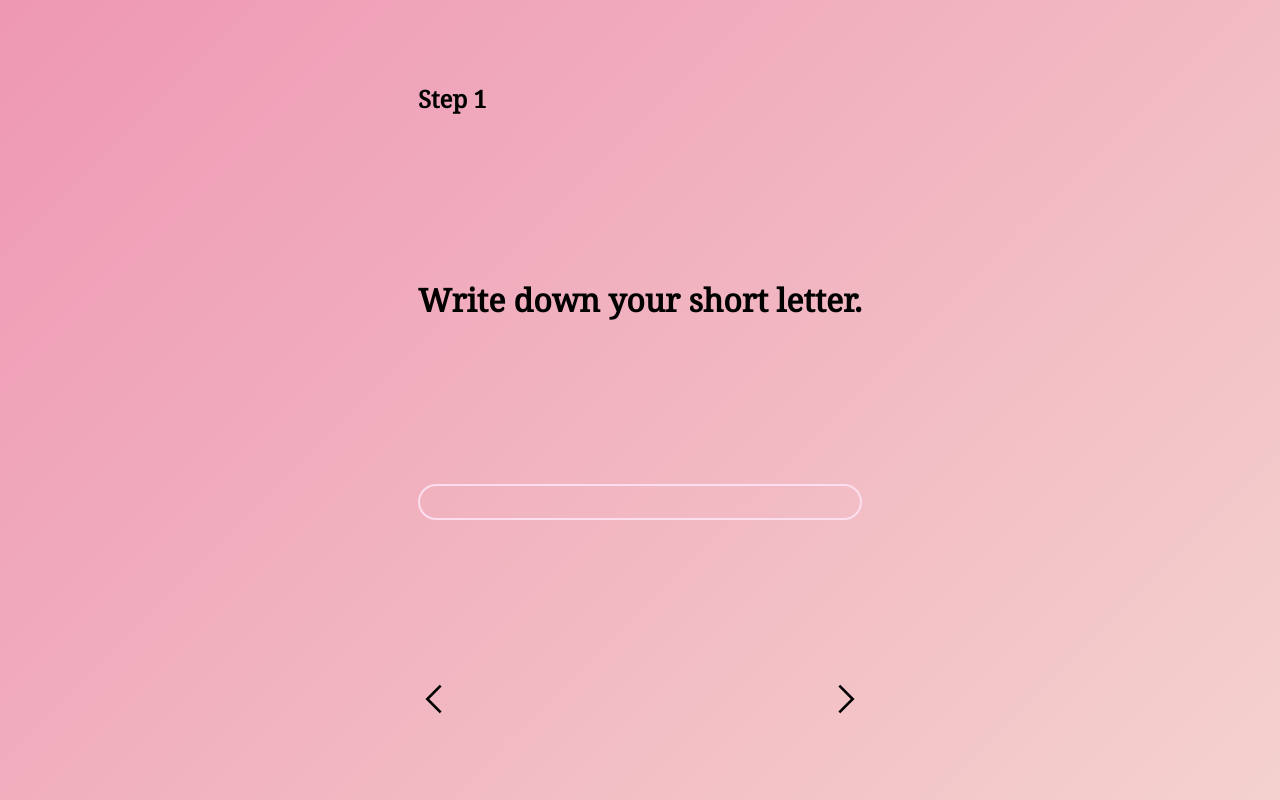
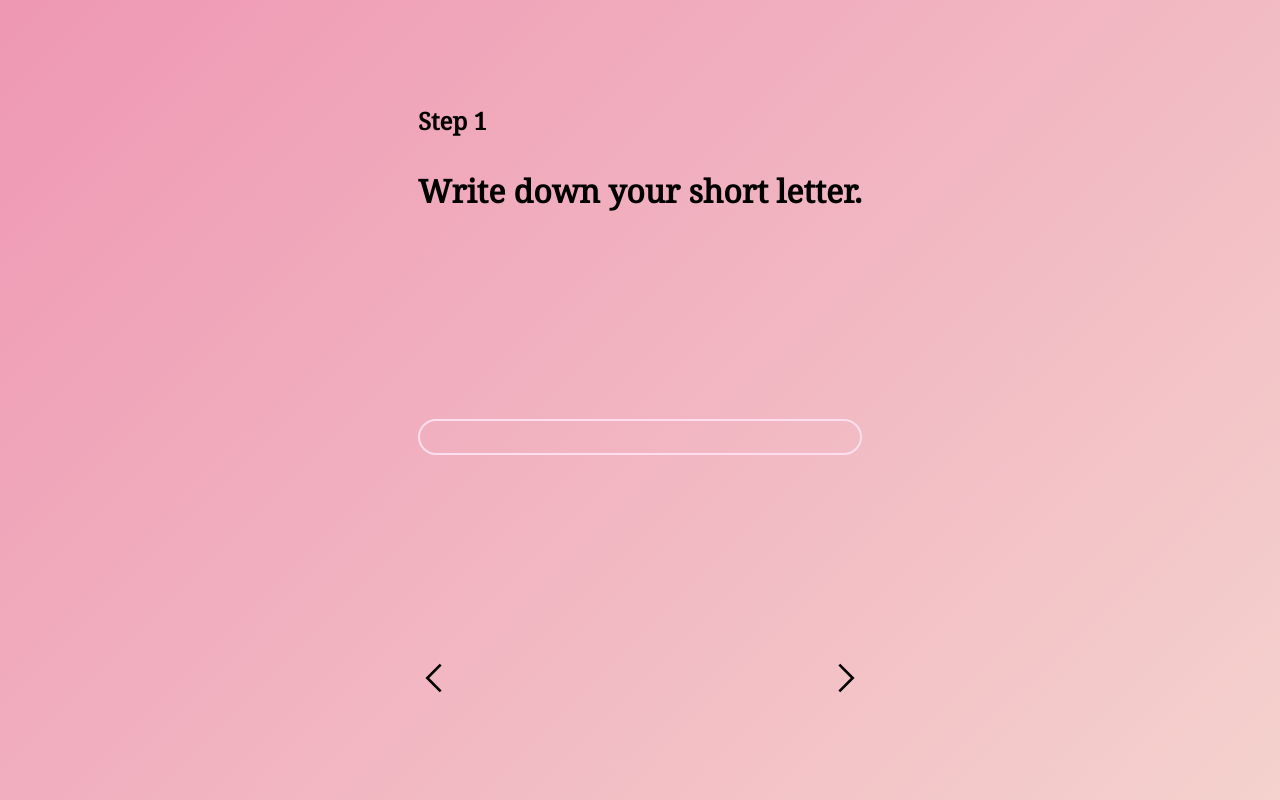
Before and after one commit to cubodado/Symh, a React (Create React App) app: page / in a window 1280 px wide. Built offline with nearby package versions, Linux system fonts and the light colour scheme.

Commit message:
Refactor: separate step information codes from Step component

```diff
--- a/src/StepPage/Step.css
+++ b/src/StepPage/Step.css
@@ -5,10 +5,6 @@
   justify-content: space-around;
   padding: 0 1rem;
   animation: fadein 1s;
-}
-
-.step-info-text {
-  text-align: center;
 }
 
 .user-input {
--- a/src/StepPage/Step.js
+++ b/src/StepPage/Step.js
@@ -1,11 +1,14 @@
 import './Step.css';
 import NavigationButtons from './StepUI/NavigationButtons';
+import StepInformation from './StepUI/StepInformation';
 
 const Step = () => {
   return (
     <main className="step-div">
-      <h2 className="step-text">Step 1</h2>
-      <h1 className="step-info-text">Write down your short letter.</h1>
+      <StepInformation
+        stepNumber={1}
+        stepInfoText={'Write down your short letter.'}
+      />
       <input className="user-input"></input>
       <NavigationButtons />
     </main>
--- /dev/null
+++ b/src/StepPage/StepUI/StepInformation.css
@@ -0,0 +1,4 @@
+.step-info-text {
+  text-align: center;
+  margin-top: 2rem;
+}
--- /dev/null
+++ b/src/StepPage/StepUI/StepInformation.js
@@ -0,0 +1,12 @@
+import './StepInformation.css';
+
+const StepInformation = (props) => {
+  return (
+    <div className="step-text-div">
+      <h2 className="step-text">Step {props.stepNumber}</h2>
+      <h1 className="step-info-text">{props.stepInfoText}</h1>
+    </div>
+  );
+};
+
+export default StepInformation;
```
